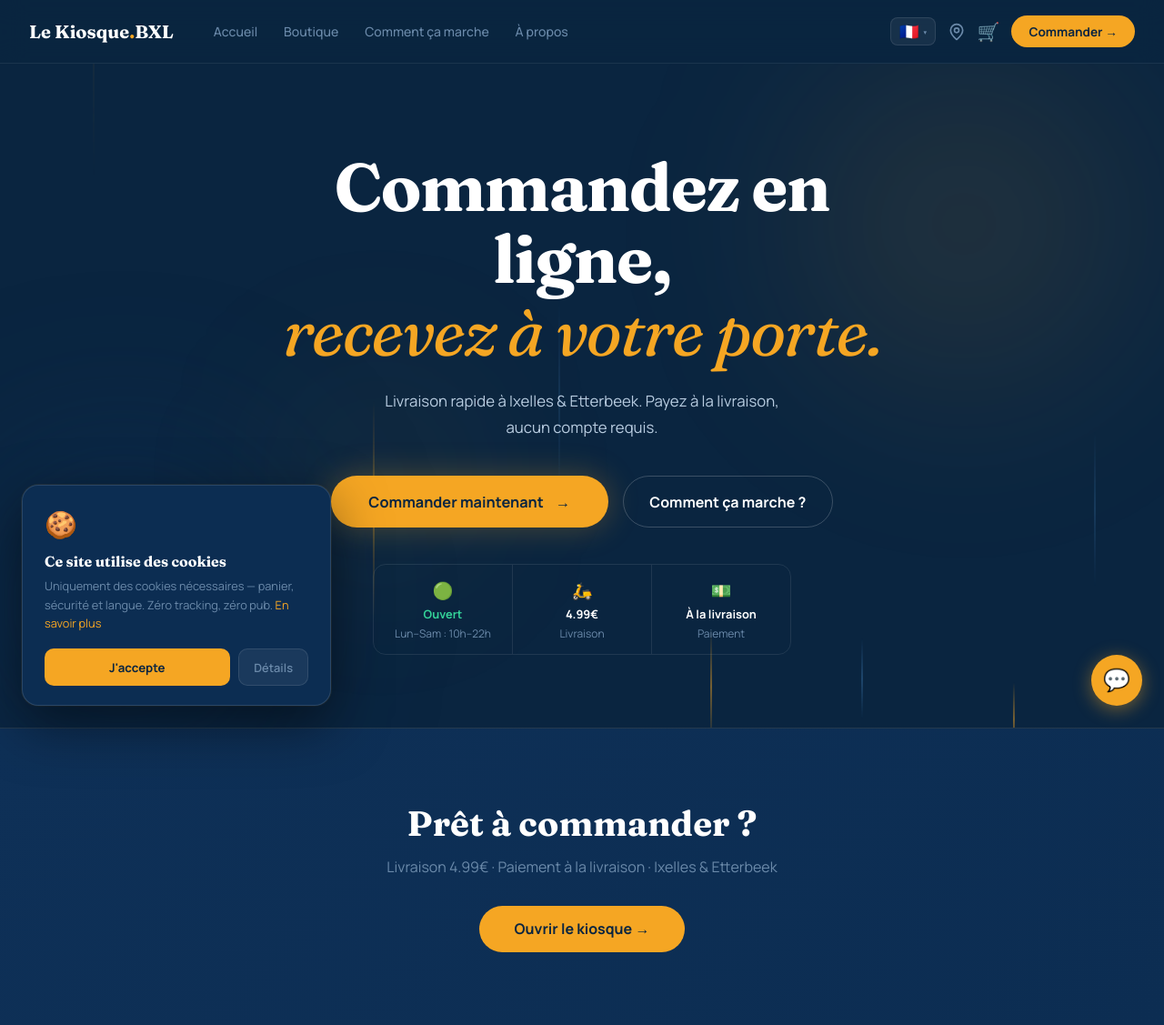
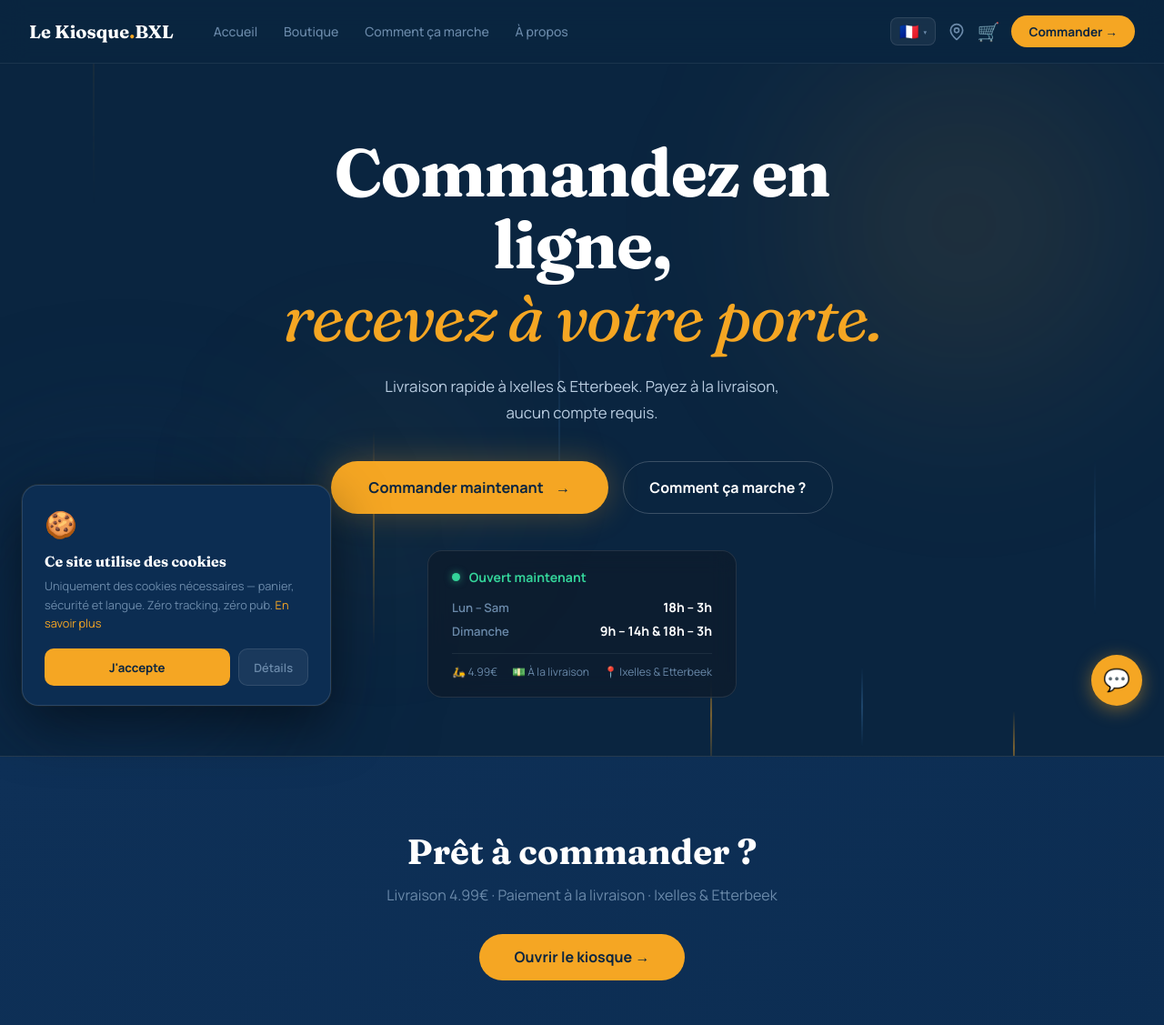
Before and after one commit to hichamgh23/kiosque-bxl, a Django app: page / in a window 1280 px wide. Shown: the top 1127 px of the page at 91% size. Run offline with Django 5.2, Linux system fonts and the light colour scheme; data comes from the database, SQL or seed files in the repository; data that the repository does not hold is empty; parts of the project's set-up code (start-up, migrations or seed data) failed here and were passed over.

Commit message:
Add proper opening hours card on home page

```diff
--- a/core/context_processors.py
+++ b/core/context_processors.py
@@ -10,9 +10,14 @@ def cart_info(request):
 def site_settings(request):
     try:
         s = SiteSettings.get()
-        return {'site_is_open': s.is_open, 'site_opening_hours': s.opening_hours, 'site_closed_msg': s.closed_msg}
+        return {
+            'site_is_open':      s.is_open,
+            'site_hours_week':   s.hours_week,
+            'site_hours_sunday': s.hours_sunday,
+            'site_closed_msg':   s.closed_msg,
+        }
     except Exception:
-        return {'site_is_open': True, 'site_opening_hours': '', 'site_closed_msg': ''}
+        return {'site_is_open': True, 'site_hours_week': '', 'site_hours_sunday': '', 'site_closed_msg': ''}
 
 
 def support_info(request):
--- a/core/models.py
+++ b/core/models.py
@@ -153,9 +153,10 @@ class OrderMessage(models.Model):
 
 
 class SiteSettings(models.Model):
-    is_open       = models.BooleanField(default=True, verbose_name='Kiosque ouvert')
-    opening_hours = models.CharField(max_length=200, default='Lun–Sam : 10h–22h', verbose_name='Horaires')
-    closed_msg    = models.CharField(max_length=300, default='Le kiosque est actuellement fermé. Revenez bientôt !', verbose_name='Message fermeture')
+    is_open        = models.BooleanField(default=True, verbose_name='Kiosque ouvert')
+    hours_week     = models.CharField(max_length=100, default='18h – 3h', verbose_name='Horaires Lun–Sam')
+    hours_sunday   = models.CharField(max_length=100, default='9h – 14h  &  18h – 3h', verbose_name='Horaires Dimanche')
+    closed_msg     = models.CharField(max_length=300, default='Le kiosque est actuellement fermé. Revenez bientôt !', verbose_name='Message fermeture')
 
     class Meta:
         verbose_name        = 'Paramètres du site'
--- a/core/templates/core/home.html
+++ b/core/templates/core/home.html
@@ -197,6 +197,41 @@ if (document.documentElement.classList.contains('show-loader')) {
 .hero-btn-main:hover .hero-btn-icon { transform:translateX(5px); }
 .hero-btn-sec { padding:1.05rem 1.8rem; font-size:1rem; }
 
+/* ── Horaires card ── */
+.hours-card {
+    background: rgba(13,27,42,0.7);
+    border: 1px solid rgba(255,255,255,0.1);
+    border-radius: 16px;
+    padding: 1.2rem 1.6rem;
+    backdrop-filter: blur(12px);
+    display: inline-flex;
+    flex-direction: column;
+    gap: 0.9rem;
+    min-width: 280px;
+    max-width: 360px;
+}
+.hours-status {
+    display: flex; align-items: center; gap: 0.6rem;
+    font-weight: 700; font-size: 0.88rem;
+}
+.hours-status.open  { color: #34d399; }
+.hours-status.closed { color: #f87171; }
+.hours-dot {
+    width: 9px; height: 9px; border-radius: 50%; flex-shrink: 0;
+}
+.hours-status.open  .hours-dot { background: #34d399; box-shadow: 0 0 8px rgba(52,211,153,0.6); animation: pulse 2s ease infinite; }
+.hours-status.closed .hours-dot { background: #f87171; }
+.hours-grid { display: flex; flex-direction: column; gap: 0.45rem; }
+.hours-row { display: flex; justify-content: space-between; align-items: center; gap: 1rem; }
+.hours-day { font-size: 0.82rem; color: var(--text-muted); font-weight: 600; white-space: nowrap; }
+.hours-time { font-size: 0.88rem; color: var(--white); font-weight: 700; }
+.hours-info {
+    display: flex; gap: 1rem; flex-wrap: wrap;
+    padding-top: 0.7rem;
+    border-top: 1px solid rgba(255,255,255,0.07);
+    font-size: 0.75rem; color: var(--text-muted);
+}
+
 .hero-trust {
     display:flex; align-items:stretch; justify-content:center; flex-wrap:nowrap;
     border:1px solid rgba(255,255,255,0.09); border-radius:14px; overflow:hidden;
@@ -359,27 +394,26 @@ if (document.documentElement.classList.contains('show-loader')) {
             </a>
         </div>
 
-        {# Trust bar #}
-        <div class="hero-trust">
-            <div class="trust-item">
-                {% if site_is_open %}
-                <span class="t-ico">🟢</span>
-                <strong style="color:#34d399">Ouvert</strong>
-                {% else %}
-                <span class="t-ico">🔴</span>
-                <strong style="color:#f87171">Fermé</strong>
-                {% endif %}
-                {{ site_opening_hours }}
+        {# Statut + Horaires #}
+        <div class="hours-card">
+            <div class="hours-status {% if site_is_open %}open{% else %}closed{% endif %}">
+                <span class="hours-dot"></span>
+                {% if site_is_open %}Ouvert maintenant{% else %}Fermé{% endif %}
             </div>
-            <div class="trust-item">
-                <span class="t-ico">🛵</span>
-                <strong>4.99€</strong>
-                {% trans "Livraison" %}
+            <div class="hours-grid">
+                <div class="hours-row">
+                    <span class="hours-day">Lun – Sam</span>
+                    <span class="hours-time">{{ site_hours_week }}</span>
+                </div>
+                <div class="hours-row">
+                    <span class="hours-day">Dimanche</span>
+                    <span class="hours-time">{{ site_hours_sunday }}</span>
+                </div>
             </div>
-            <div class="trust-item">
-                <span class="t-ico">💵</span>
-                <strong>{% trans "À la livraison" %}</strong>
-                {% trans "Paiement" %}
+            <div class="hours-info">
+                <span>🛵 4.99€</span>
+                <span>💵 À la livraison</span>
+                <span>📍 Ixelles & Etterbeek</span>
             </div>
         </div>
 
```
Also changed, not shown: core/migrations/0010_update_site_settings_hours.py (added).
